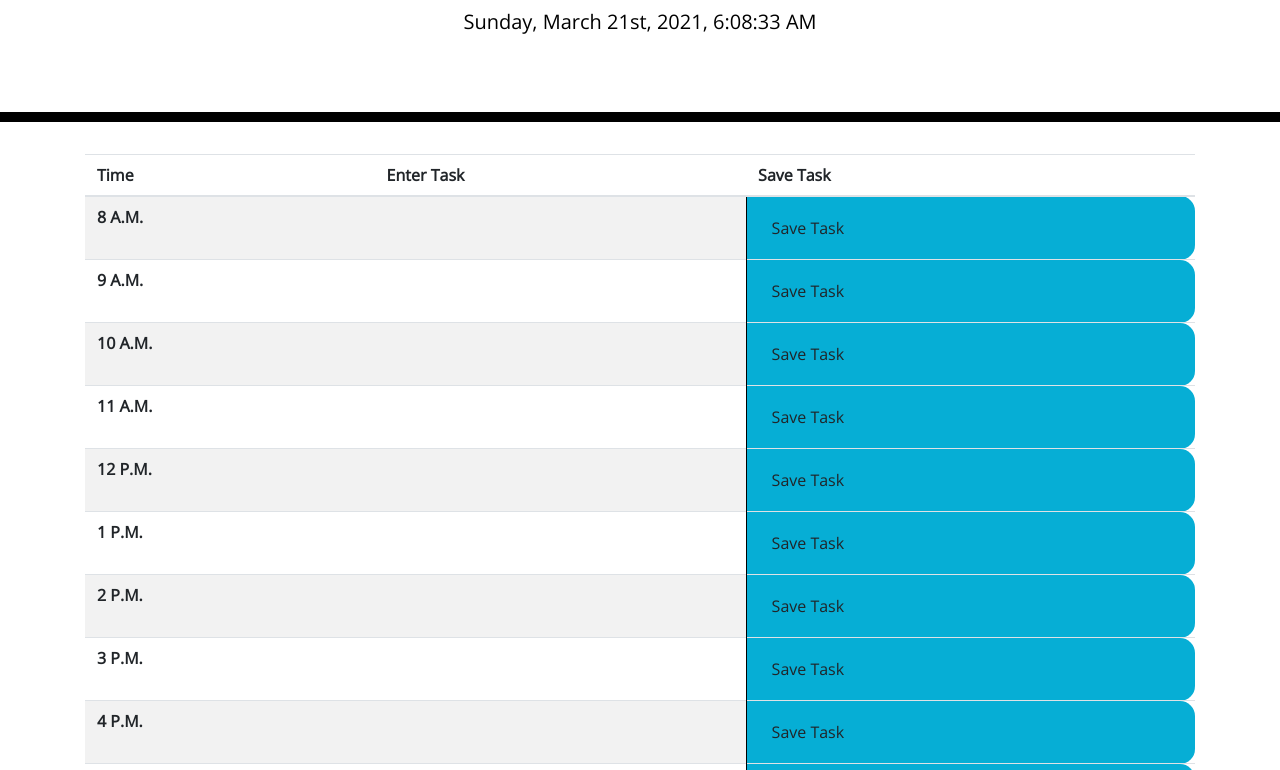
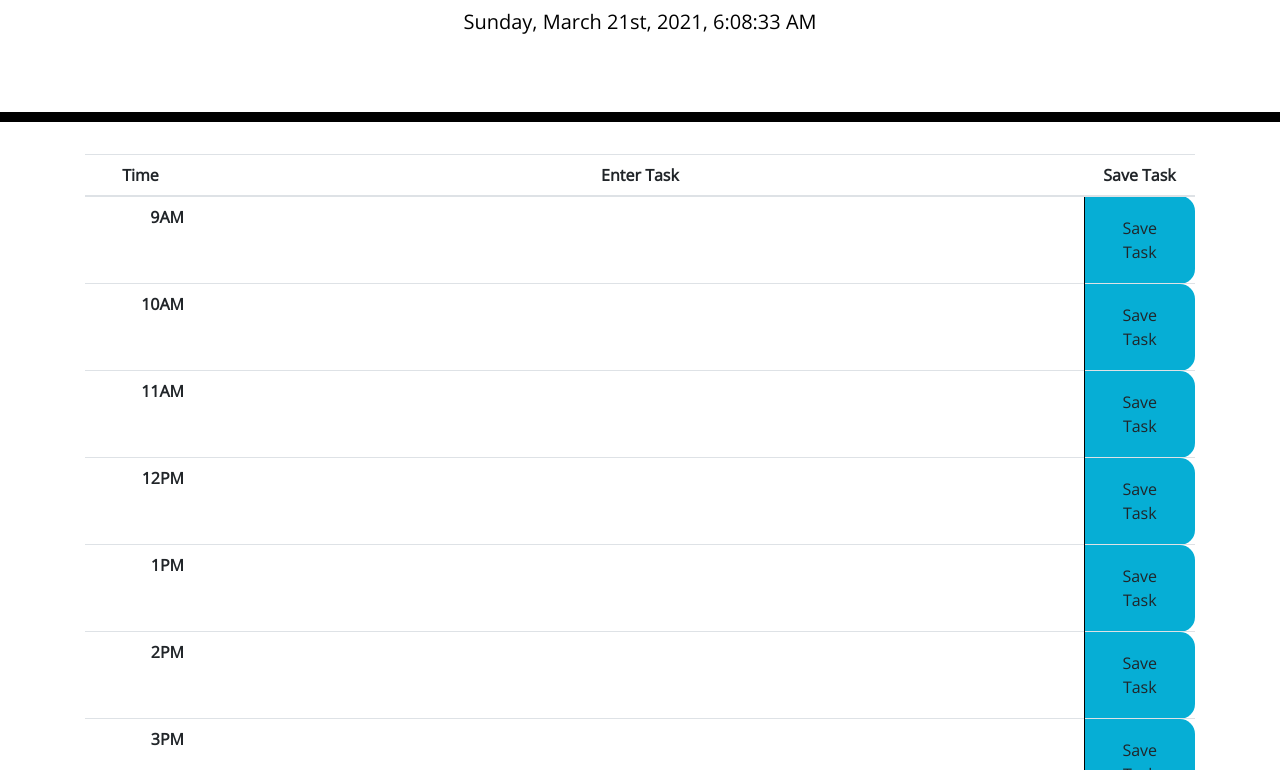
Before and after one commit to cliffybar/Work-Day-Scheduler, a plain HTML site: page Develop/index.html in a window 1280 px wide. Shown: the part 182-952 px from the top of the page. Drawn offline with nearby package versions, Linux system fonts and the light colour scheme.

Commit message:
removed textarea elements and edited timeslots

```diff
--- a/Develop/assets/css/style.css
+++ b/Develop/assets/css/style.css
@@ -4,7 +4,16 @@ body {
   line-height: 1;
 }
 
-textarea{
+.table-header {
+  text-align: center;
+}
+
+#timeslot {
+  width: 10%;
+  text-align: end;
+}
+
+textarea {
   background: transparent;
   border: none;
   resize: none;
@@ -63,6 +72,7 @@ textarea{
   border-bottom-right-radius: 15px;
   background-color: #06AED5;
   color: white;
+  width: 10%;
 }
 
 .saveBtn i:hover {
--- a/Develop/assets/js/script.js
+++ b/Develop/assets/js/script.js
@@ -2,7 +2,7 @@
 var now = moment().format("dddd, MMMM Do, YYYY, h:mm:ss A");
 $('#currentDay').append(now);
 
-// presented with time blocks for standard business hours (8-5)
+// presented with time blocks for standard business hours (9-5)
     // divide by hour
 
 //each time block is color-coded to indicate whether it is in the past, present, or future
--- a/Develop/index.html
+++ b/Develop/index.html
@@ -23,9 +23,9 @@
   </header>
 
   <div class="container">
-    <table class="table table-striped">
+    <table class="table">
       <thead>
-        <tr>
+        <tr class="table-header">
           <th>Time</th>
           <th>Enter Task</th>
           <th>Save Task</th>
@@ -33,39 +33,22 @@
       </thead>
 
       <tbody>
-        <!-- 8 A.M. -->
-        <tr id="8" class="taskCell">
-          <th>8 A.M.</th>
-
-          <td contenteditable="true" id="8-task">
-            <!-- where task goes -->
-          </td>
-
-          <td id="8" class="saveBtn">
-            <button type="button" class="btn btn-save">Save Task</button>
-          </td>
-        </tr>
-
         <!-- 9 A.M. -->
         <tr id="9" class="taskCell">
-          <th>9 A.M.</th>
+          <th id="timeslot">9AM</th>
 
-          <td contenteditable="true" id="8-task">
-            <!-- where task goes -->
-          </td>
+          <td contenteditable="true" id="8-task"></td>
 
           <td id="9" class="saveBtn">
-            <button type="button" class="btn btn-save">Save Task</button>
+            <button type="button" class="btn">Save Task</button>
           </td>
         </tr>
 
         <!-- 10 A.M. -->
         <tr id="10" class="taskCell">
-          <th>10 A.M.</th>
+          <th id="timeslot">10AM</th>
 
-          <td contenteditable="true" id="9-task">
-            <!-- where task goes -->
-          </td>
+          <td contenteditable="true" id="9-task"></td>
 
           <td id="10" class="saveBtn">
             <button type="button" class="btn btn-save">Save Task</button>
@@ -74,11 +57,9 @@
 
         <!-- 11 A.M. -->
         <tr id="11" class="taskCell">
-          <th>11 A.M.</th>
+          <th id="timeslot">11AM</th>
 
-          <td contenteditable="true" id="10-task">
-            <!-- where task goes -->
-          </td>
+          <td contenteditable="true" id="10-task"></td>
 
           <td id="11" class="saveBtn">
             <button type="button" class="btn btn-save">Save Task</button>
@@ -87,11 +68,9 @@
 
         <!-- 12 P.M. -->
         <tr id="12" class="taskCell">
-          <th>12 P.M.</th>
+          <th id="timeslot">12PM</th>
 
-          <td contenteditable="true" id="12-task">
-            <!-- where task goes -->
-          </td>
+          <td contenteditable="true" id="12-task"></td>
 
           <td id="12" class="saveBtn">
             <button type="button" class="btn btn-save">Save Task</button>
@@ -100,11 +79,9 @@
 
         <!-- 1 P.M. -->
         <tr id="1" class="taskCell">
-          <th>1 P.M.</th>
+          <th id="timeslot">1PM</th>
 
-          <td contenteditable="true" id="1-task">
-            <!-- where task goes -->
-          </td>
+          <td contenteditable="true" id="1-task"></td>
 
           <td id="1" class="saveBtn">
             <button type="button" class="btn btn-save">Save Task</button>
@@ -113,11 +90,9 @@
 
         <!-- 2 P.M. -->
         <tr id="2" class="taskCell">
-          <th>2 P.M.</th>
+          <th id="timeslot">2PM</th>
 
-          <td contenteditable="true" id="2-task">
-            <!-- where task goes -->
-          </td>
+          <td contenteditable="true" id="2-task"></td>
 
           <td id="2" class="saveBtn">
             <button type="button" class="btn btn-save">Save Task</button>
@@ -126,11 +101,9 @@
 
         <!-- 3 P.M. -->
         <tr id="3" class="taskCell">
-          <th>3 P.M.</th>
+          <th id="timeslot">3PM</th>
 
-          <td contenteditable="true" id="3-task">
-            <!-- where task goes -->
-          </td>
+          <td contenteditable="true" id="3-task"></td>
 
           <td id="3" class="saveBtn">
             <button type="button" class="btn btn-save">Save Task</button>
@@ -139,11 +112,9 @@
 
         <!-- 4 P.M. -->
         <tr id="4" class="taskCell">
-          <th>4 P.M.</th>
+          <th id="timeslot">4PM</th>
 
-          <td contenteditable="true" id="4-task">
-            <!-- where task goes -->
-          </td>
+          <td contenteditable="true" id="4-task"></td>
 
           <td id="4" class="saveBtn">
             <button type="button" class="btn btn-save">Save Task</button>
@@ -152,11 +123,9 @@
 
         <!-- 5 P.M. -->
         <tr id="5" class="taskCell">
-          <th>5 P.M.</th>
+          <th id="timeslot">5PM</th>
 
-          <td contenteditable="true" id="5-task">
-            <!-- where task goes -->
-          </td>
+          <td contenteditable="true" id="5-task"></td>
 
           <td id="5" class="saveBtn">
             <button type="button" class="btn btn-save">Save Task</button>
```
